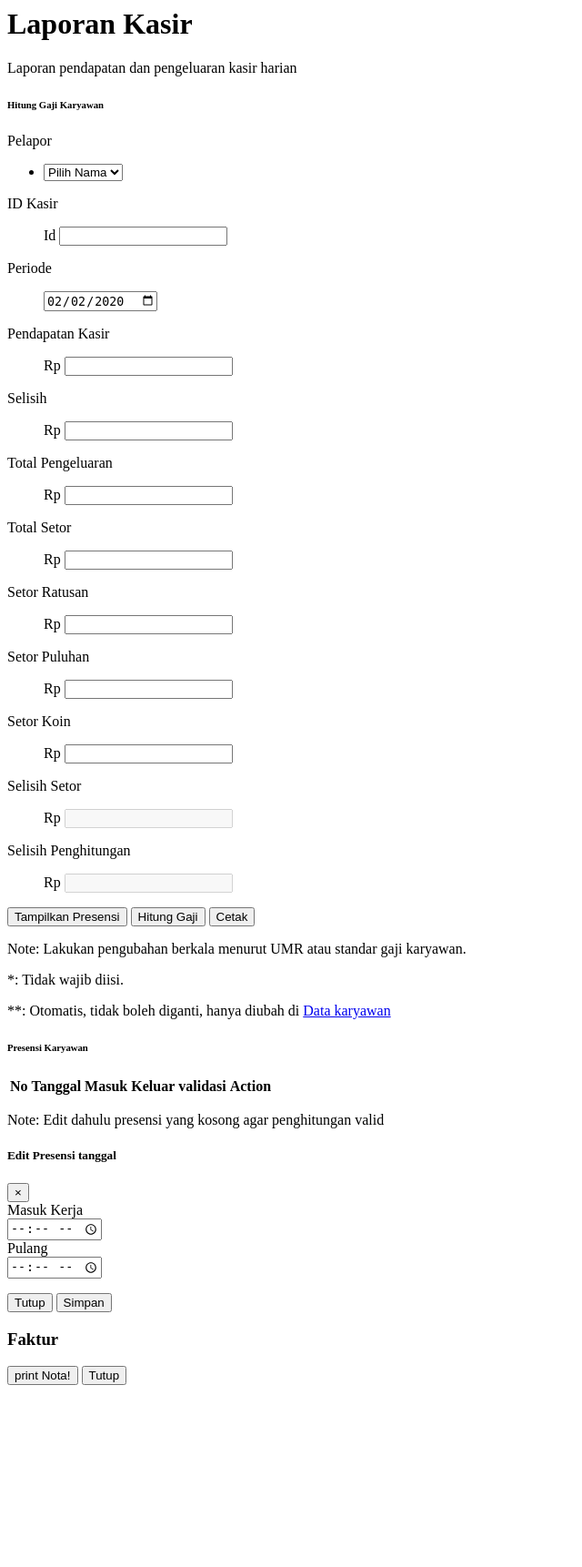
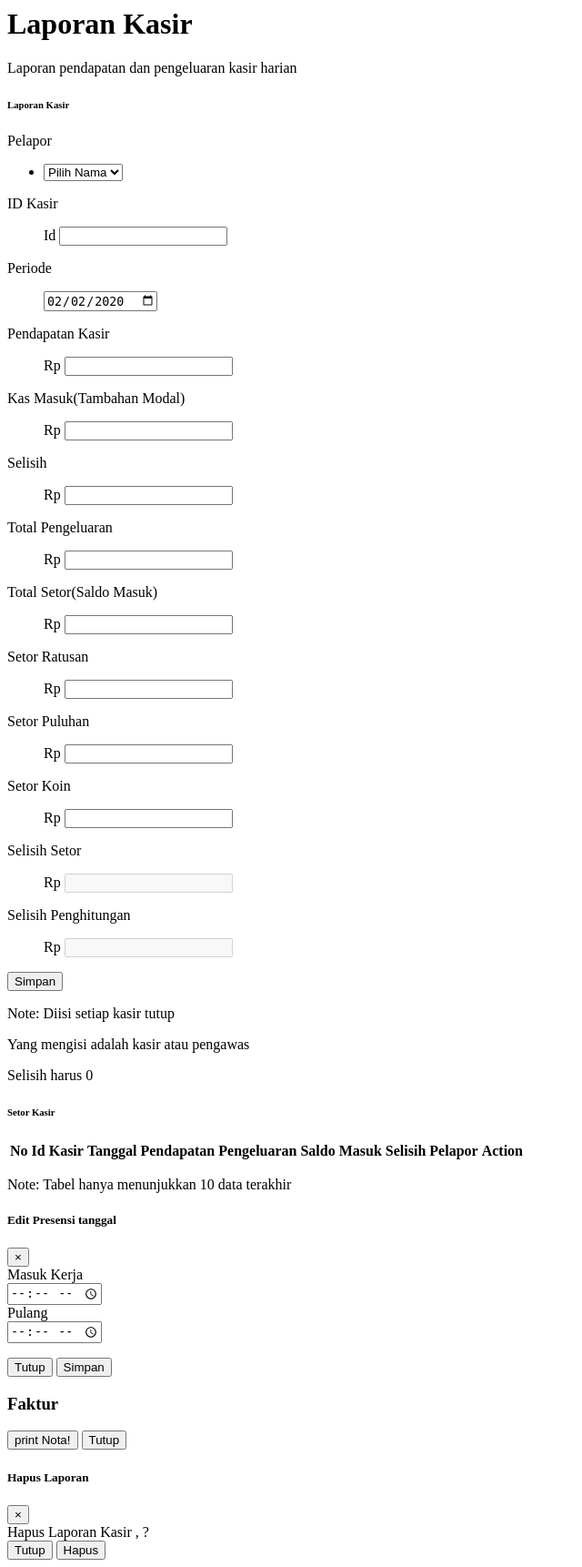
Before and after one commit to suluharwani/laporan, a CodeIgniter app: the page made by application/views/admin/content/kasir.php in a window 1280 px wide. Shown: the whole page at 91% size, without its empty margins (0-640 px from the left). Before the commit the page ends 1522 px from the top, so only its background shows below. Run offline with CodeIgniter, Linux system fonts and the light colour scheme; data that the repository does not hold is empty; some libraries are stand-ins or nearby versions.

Commit message:
laporan kasir

```diff
--- a/application/views/admin/content/kasir.php
+++ b/application/views/admin/content/kasir.php
@@ -6,6 +6,8 @@
 }
 }
 </style>
+<link href="<?=base_url('assets/sb/')?>vendor/datatables/dataTables.bootstrap4.min.css" rel="stylesheet">
+
 <!-- Begin Page Content -->
 <div class="container-fluid">
 
@@ -16,16 +18,16 @@
   <div class="row">
 
     <!-- Grow In Utility -->
-    <div class="col-lg-6">
+    <div class="col-lg-8">
 
       <div class="card position-relative">
         <div class="card-header py-3">
-          <h6 class="m-0 font-weight-bold text-primary">Hitung Gaji Karyawan</h6>
+          <h6 class="m-0 font-weight-bold text-primary">Laporan Kasir</h6>
         </div>
         <div class="card-body">
           <!-- <div class="mb-3">
         </div> -->
-        <nav class="navbar navbar-expand navbar-light bg-light mb-4">
+        <nav class="navbar navbar-expand navbar-light bg-light mb-8">
           <a class="navbar-brand">Pelapor</a>
           <ul class="navbar-nav ml-auto">
             <li class="nav-item dropdown">
@@ -40,22 +42,22 @@
             </li>
           </ul>
         </nav>
-        <nav class="navbar navbar-expand navbar-light bg-light mb-4">
+        <nav class="navbar navbar-expand navbar-light bg-light mb-8">
           <a class="navbar-brand">ID Kasir</a>
           <ul class="navbar-nav ml-auto">
             <div class="flex">
               <span class="currency">Id</span>
-              <input id="id_user_kasir" name="id_user_kasir" type="text" maxlength="15" />
+              <input id="id_user_kasir" name="id_user_kasir" type="text"  style="text-transform:uppercase" maxlength="15" />
             </div>
           </ul>
         </nav>
-        <nav class="navbar navbar-expand navbar-light bg-light mb-4">
+        <nav class="navbar navbar-expand navbar-light bg-light mb-8">
           <a class="navbar-brand">Periode</a>
           <ul class="navbar-nav ml-auto">
             <input type="date" name="tanggal_laporan" id="tanggal_laporan" >
           </ul>
         </nav>
-        <nav class="navbar navbar-expand navbar-light bg-light mb-4">
+        <nav class="navbar navbar-expand navbar-light bg-light mb-8">
           <a class="navbar-brand">Pendapatan Kasir</a>
           <ul class="navbar-nav ml-auto">
             <div class="flex">
@@ -64,7 +66,16 @@
             </div>
           </ul>
         </nav>
-        <nav class="navbar navbar-expand navbar-light bg-light mb-4">
+        <nav class="navbar navbar-expand navbar-light bg-light mb-8">
+          <a class="navbar-brand">Kas Masuk(Tambahan Modal)</a>
+          <ul class="navbar-nav ml-auto">
+            <div class="flex">
+              <span class="currency">Rp</span>
+              <input id="kas_masuk" name="kas_masuk" type="number" maxlength="15" />
+            </div>
+          </ul>
+        </nav>
+        <nav class="navbar navbar-expand navbar-light bg-light mb-8">
           <a class="navbar-brand">Selisih</a>
           <ul class="navbar-nav ml-auto">
             <div class="flex">
@@ -73,25 +84,25 @@
             </div>
           </ul>
         </nav>
-        <nav class="navbar navbar-expand navbar-light bg-light mb-4">
+        <nav class="navbar navbar-expand navbar-light bg-light mb-8">
           <a class="navbar-brand">Total Pengeluaran</a>
           <ul class="navbar-nav ml-auto">
             <div class="flex">
               <span class="currency">Rp</span>
-              <input id="pengeluaran" name="pengeluaran" type="number" maxlength="15" />
+              <input id="total_pengeluaran" name="total_pengeluaran" type="number" maxlength="15" />
             </div>
           </ul>
         </nav>
-        <nav class="navbar navbar-expand navbar-light bg-light mb-4">
-          <a class="navbar-brand">Total Setor</a>
+        <nav class="navbar navbar-expand navbar-light bg-light mb-8">
+          <a class="navbar-brand">Total Setor(Saldo Masuk)</a>
           <ul class="navbar-nav ml-auto">
             <div class="flex">
               <span class="currency">Rp</span>
-              <input id="setor" name="setor" type="number" maxlength="15" />
+              <input id="total_setor" name="total_setor" type="number" maxlength="15" />
             </div>
           </ul>
         </nav>
-        <nav class="navbar navbar-expand navbar-light bg-light mb-4">
+        <nav class="navbar navbar-expand navbar-light bg-light mb-8">
           <a class="navbar-brand">Setor Ratusan</a>
           <ul class="navbar-nav ml-auto">
             <div class="flex">
@@ -100,7 +111,7 @@
             </div>
           </ul>
         </nav>
-        <nav class="navbar navbar-expand navbar-light bg-light mb-4">
+        <nav class="navbar navbar-expand navbar-light bg-light mb-8">
           <a class="navbar-brand">Setor Puluhan</a>
           <ul class="navbar-nav ml-auto">
             <div class="flex">
@@ -109,7 +120,7 @@
             </div>
           </ul>
         </nav>
-        <nav class="navbar navbar-expand navbar-light bg-light mb-4">
+        <nav class="navbar navbar-expand navbar-light bg-light mb-8">
           <a class="navbar-brand">Setor Koin</a>
           <ul class="navbar-nav ml-auto">
             <div class="flex">
@@ -118,7 +129,7 @@
             </div>
           </ul>
         </nav>
-        <nav class="navbar navbar-expand navbar-light bg-light mb-4">
+        <nav class="navbar navbar-expand navbar-light bg-light mb-8">
           <a class="navbar-brand">Selisih Setor</a>
           <ul class="navbar-nav ml-auto">
             <div class="flex">
@@ -127,69 +138,71 @@
             </div>
           </ul>
         </nav>
-        <nav class="navbar navbar-expand navbar-light bg-light mb-4">
+        <nav class="navbar navbar-expand navbar-light bg-light mb-8">
           <a class="navbar-brand">Selisih Penghitungan</a>
           <ul class="navbar-nav ml-auto">
             <div class="flex">
               <span class="currency">Rp</span>
-              <input id="diterima" disabled name="diterima" type="number" maxlength="15" />
+              <input id="selisih_penghitungan" disabled name="selisih_penghitungan" type="number" maxlength="15" />
             </div>
           </ul>
         </nav>
-        <button id="btn_cari_presensi" class="btn btn-info btn-icon-split">
+        <!-- <button id="btn_check_selisih" class="btn btn-info btn-icon-split">
           <span class="icon text-white-50">
             <i class="fas fa-info-circle"></i>
           </span>
-          <span class="text">Tampilkan Presensi</span>
-        </button>
-        <button id="btn_hitung_gaji"   class="btn btn-success btn-icon-split">
+          <span class="text">Check Selisih</span>
+        </button> -->
+        <button id="simpan"   class="btn btn-success btn-icon-split">
           <span class="icon text-white-50">
             <i class="fas fa-check"></i>
           </span>
-          <span class="text">Hitung Gaji</span>
+          <span class="text">Simpan</span>
         </button>
-        <button class="btn btn-primary btn-icon-split">
+        <!-- <button class="btn btn-primary btn-icon-split">
           <span class="icon text-white-50">
             <i class="fas fa-print"></i>
           </span>
           <span class="text" id="cetak_gaji">Cetak</span>
-
-        </button>
+        </button> -->
         <div class="my-2"></div>
-        <p class="mb-0 small">Note: Lakukan pengubahan berkala menurut UMR atau standar gaji karyawan. </p>
-        <p class="mb-0 small">*: Tidak wajib diisi. </p>
-        <p class="mb-0 small">**: Otomatis, tidak boleh diganti, hanya diubah di <a href="<?=base_url('admin/karyawan')?>">Data karyawan</a> </p>
+        <p class="mb-0 small">Note: Diisi setiap kasir tutup </p>
+        <p class="mb-0 small">Yang mengisi adalah kasir atau pengawas </p>
+        <p class="mb-0 small">Selisih harus 0 </p>
       </div>
     </div>
   </div>
   <!-- Fade In Utility -->
-  <div class="col-lg-6">
+  <div class="col-lg-12">
     <div class="card position-relative">
       <div class="card-header py-3">
-        <h6 class="m-0 font-weight-bold text-primary">Presensi Karyawan</h6>
+        <h6 class="m-0 font-weight-bold text-primary">Setor Kasir</h6>
       </div>
       <div class="card-body">
         <div class="mb-3">
           <div class="box-body no-padding">
             <div class="table-responsive" >
-              <table class="table table-bordered table-striped" id="tabel_presensi">
+              <table class="table table-bordered table-striped" id="dataTable">
                 <thead>
                   <tr>
                     <th>No</th>
+                    <th>Id Kasir</th>
                     <th>Tanggal</th>
-                    <th>Masuk</th>
-                    <th>Keluar</th>
-                    <th>validasi</th>
+                    <th>Pendapatan</th>
+                    <th>Pengeluaran</th>
+                    <th>Saldo Masuk</th>
+                    <th>Selisih</th>
+                    <th>Pelapor</th>
                     <th>Action</th>
                   </tr>
                 </thead>
-                <tbody id="show_data_presensi_bulan_ini">
+                <tbody id="show_data_laporan">
                 </tbody>
               </table>
             </div>
             <!-- /.row -->
           </div>
-          <p class="mb-0 small">Note: Edit dahulu presensi yang kosong agar penghitungan valid</p>
+          <p class="mb-0 small">Note: Tabel hanya menunjukkan 10 data terakhir</p>
         </div>
       </div>
     </div>
@@ -245,8 +258,6 @@
       <div class="modal-body">
        <x id="faktur_print">
        </div>
-
-
        <div class="modal-footer">
         <input type="button" class="btn" id="print_nota" onclick="printDiv('printableArea')" value="print Nota!" />
 
@@ -256,6 +267,33 @@
   </div>
 </div>
 </div>
+<!-- modal delete laporan -->
+<div class="modal fade" id="modal_hapus_laporan" tabindex="-1" role="dialog" aria-labelledby="modal_hapus_tunjangan" aria-hidden="true">
+  <div class="modal-dialog" role="document">
+    <div class="modal-content">
+      <div class="modal-header">
+        <h5 class="modal-title" id="modal_hapus_laporan">Hapus Laporan</h5>
+        <button type="button" class="close" data-dismiss="modal" aria-label="Close">
+          <span aria-hidden="true">&times;</span>
+        </button>
+      </div>
+      <div class="modal-body">
+        Hapus Laporan Kasir <span id="id_kasir_hps"></span>, <span id="tanggal_laporan_hps"></span>?
+        <input type="text" name="" id="id_laporan_hps" hidden>
+      </div>
+      <div class="modal-footer">
+        <button type="button" class="btn btn-secondary" data-dismiss="modal">Tutup</button>
+        <button type="button" class="btn btn-danger confirm_hapus_laporan">Hapus</button>
+      </div>
+    </div>
+  </div>
+</div>
+<!-- modal delete laporan -->
+<script src="<?=base_url('assets/sb/')?>vendor/datatables/jquery.dataTables.min.js"></script>
+<script src="<?=base_url('assets/sb/')?>vendor/datatables/dataTables.bootstrap4.min.js"></script>
+
+<!-- Page level custom scripts -->
+<script src="<?=base_url('assets/sb/')?>js/demo/datatables-demo.js"></script>
 <script>
 var date = new Date();
 
@@ -288,124 +326,155 @@ document.getElementById('tanggal_laporan').value = today;
 	}
 </script>
 <script type="text/javascript" charset="utf-8" async defer>
-
-
-$(document).ready(function() {
-  function show_presensi(){
-    var id_karyawan = $('#id_karyawan').val();
-    var tanggal_awal = $('#tanggal_awal').val();
-    var tanggal_akhir = $('#tanggal_akhir').val();
+show_laporan();
+function show_laporan(){
   $.ajax({
-      type : "POST",
-      url  : "<?php echo site_url('admin/get_tanggal_absen')?>",
-      dataType : "JSON",
-      data : {tanggal_awal:tanggal_awal, tanggal_akhir:tanggal_akhir,id_karyawan:id_karyawan},
-      success: function(presensi){
-        $('#show_data_presensi_bulan_ini').val("");
+    type  : 'ajax',
+    url   : "<?php echo base_url('admin/laporan_kasir_list')?>",
+    async : false,
+    dataType : 'json',
+    success : function(data){
       var html = '';
       var i;
-        var validasi_absen = "";
-        var no = 1;
-        for(i=0; i<presensi.length; i++){
-
-          if (presensi[i].selisih_hari == 0 && (presensi[i].selisih_masuk == 0 && presensi[i].selisih_pulang == 0 ) ) {
-            validasi_absen = '<font color="green">Presensi Valid</font>';
-            edit = '';
-          }else if (presensi[i].selisih_masuk == 0 || presensi[i].selisih_pulang == 0 ) {
-            validasi_absen = '<font color="#ffcc00">Peringatan Presensi Belum Valid</font>';
-            edit =   '<a href="javascript:void(0);" class="btn btn-primary btn-sm edit_presensi" tanggal_presensi = "'+presensi[i].tanggal+'" pulang="'+presensi[i].jam_pulang+'" masuk="'+presensi[i].jam_masuk+'" presensi_id="'+presensi[i].id_presensi+'" >Edit</a>';
-          }
-          else{
-            validasi_absen = '<font color="red">Presensi Tidak Valid</font>';
-          }
+      for(i=0; i<data.length; i++){
+        no = i+1;
+        // if (data[i].status == 1) {
+        //   status_kerja = '<font color="green">Aktif<font/>';
+        // }else if (data[i].status == 2) {
+        //   status_kerja = '<font color="yellow">Cuti<font/>';
+        // }else if (data[i].status == 3) {
+        //   status_kerja = '<font color="red">Resign<font/>';
+        // }else{
+        //   status_kerja = '<font color="blue">Belum Ada<font/>';
+        // }
         html += '<tr>'+
         '<td>'+ no++ +'</td>'+
-          '<td>'+presensi[i].tanggal+'</td>'+
-          '<td>'+presensi[i].jam_masuk+'</td>'+
-          '<td>'+presensi[i].jam_pulang+'</td>'+
-          '<td>'+validasi_absen+'</td>'+
+        '<td>'+data[i].id_user_kasir+'</td>'+
+        '<td>'+date_ind(data[i].tanggal_laporan)+'</td>'+
+        '<td>'+convertToRupiah(data[i].pendapatan_kasir)+'</td>'+
+        '<td>'+convertToRupiah(data[i].total_pengeluaran)+'</td>'+
+        '<td>'+convertToRupiah(data[i].total_setor)+'</td>'+
+        '<td>'+convertToRupiah(data[i].selisih)+'</td>'+
+        '<td>'+data[i].pelapor+'</td>'+
         '<td style="text-align:center;">'+
-          edit
-          +
+        '<a href="javascript:void(0);" class="btn btn-danger btn-sm hapus_laporan" tanggal_laporan="'+data[i].tanggal_laporan+'"  id_laporan="'+data[i].id+'" id_kasir="'+data[i].id_user_kasir+'">Hapus Data</a>'+
         '</td>'+
         '</tr>';
       }
-        lap = html;
-        $('#show_data_presensi_bulan_ini').html(lap);
+      $('#show_data_laporan').html(html);
     }
   });
 }
-  $('#btn_cari_presensi').on('click',function(){
-    show_presensi()
+$('#show_data_laporan').on('click','.hapus_laporan',function(){
+  var id = $(this).attr('id_laporan');
+  var id_kasir = $(this).attr('id_kasir');
+  var tanggal_laporan = $(this).attr('tanggal_laporan');
+
+  // $('#id_karyawan').val(id);
+  $('#id_laporan_hps').val(id);
+  $('#id_kasir_hps').html(id_kasir);
+  $('#tanggal_laporan_hps').html(date_ind(tanggal_laporan));
+  $('#modal_hapus_laporan').modal('show');
 });
-  $('#btn_hitung_gaji').on('click',function(){
-    var id_karyawan = $('#id_karyawan').val();
-    var tanggal_awal = $('#tanggal_awal').val();
-    var tanggal_akhir = $('#tanggal_akhir').val();
-    var bonus = $('#bonus').val();
-    var pengurangan_bon = $('#pengurangan_bon').val();
-    var denda = $('#denda').val();
+$('.confirm_hapus_laporan').on('click',function(){
+  var id = $('#id_laporan_hps').val();
   $.ajax({
     type : "POST",
-      url  : "<?php echo site_url('admin/hitung_gaji')?>",
+    url  : "<?php echo site_url('admin/hapus_laporan_kasir')?>",
     dataType : "JSON",
-      data : {tanggal_awal:tanggal_awal, tanggal_akhir:tanggal_akhir,id_karyawan:id_karyawan},
-      success: function(gaji){
-        // var obj = JSON.parse(gaji);
-        if (bonus=="") {
-          bns = 0;
-        }else {
-          bns = parseInt(bonus);
-        }
-        $('#gaji_pokok').val(gaji['gaji_pokok']);
-        $('#tunjangan').val(gaji['tunjangan']);
-        $('#sisa_bon').val(gaji['sisa_bon']);
-        $('#diterima').val(gaji['total']-pengurangan_bon-denda+bns);
-      }
-    });
-  });
-
-
-  $('#simpan_presensi_karyawan').on('click',function(){
-    var id = $('#presensi_id').val();
-    var masuk_kerja = $('#masuk_kerja').val();
-    var pulang_kerja = $('#pulang_kerja').val();
-    var tanggal_presensi = $('#tanggal_presensi_karyawan').val();
-
-    $.ajax({
-      type : "POST",
-      url  : "<?php echo site_url('admin/update_presensi_karyawan')?>",
-      dataType : "JSON",
-      data : {masuk_kerja:masuk_kerja,pulang_kerja:pulang_kerja,id:id,tanggal_presensi:tanggal_presensi},
+    data : {id:id},
     success: function(data){
-        swal ( "Sukses" ,  "Data Berhasil Diupdate!" ,  "success", {
+      $('#modal_hapus_laporan').modal('hide');
+      show_laporan();
+      swal ( "Sukses" ,  "Laporan Berhasil Dihapus!" ,  "success", {
         buttons: false,
         timer: 1000,
       } );
-        $('#modal_edit_presensi').modal('hide');
-        show_presensi();
-      }
+    },
+    error: (function(data) {
+     show_product();
+       swal ( "Gagal" ,  "Laporan Gagal Dihapus!" ,  "error",  {
+         buttons: false,
+         timer: 1000,
+       } );
+     })
   });
   return false;
 });
+$('#pendapatan_kasir,#selisih,#total_pengeluaran,#total_setor,#setor_ratusan,#setor_puluhan,#setor_koin,#kas_masuk').on('keydown click change keyup paste blur load keyup',function(){
+  var pendapatan_kasir = $('#pendapatan_kasir').val() || 0 ;
+  var selisih = $('#selisih').val() || 0 ;
+  var kas_masuk = $('#kas_masuk').val() || 0 ;
+  var total_pengeluaran = $('#total_pengeluaran').val() || 0 ;
+  var total_setor = $('#total_setor').val() || 0 ;
+  var setor_ratusan = $('#setor_ratusan').val() || 0 ;
+  var setor_puluhan = $('#setor_puluhan').val() || 0 ;
+  var setor_koin = $('#setor_koin').val() || 0 ;
+  var selisih_penghitungan = parseInt(pendapatan_kasir)+parseInt(kas_masuk)-total_pengeluaran-total_setor;
+  var selisih_setor = total_setor-setor_ratusan-setor_puluhan-setor_koin;
+  $('[name="selisih_setor"]').val(selisih_setor);
+  $('[name="selisih_penghitungan"]').val(selisih_penghitungan);
+});
 
+  $('#simpan').on('click',function(){
+    var pendapatan_kasir = $('#pendapatan_kasir').val() || 0 ;
+    var selisih = $('#selisih').val() || 0 ;
+    var kas_masuk = $('#kas_masuk').val() || 0 ;
+    var total_pengeluaran = $('#total_pengeluaran').val() || 0 ;
+    var total_setor = $('#total_setor').val() || 0 ;
+    var setor_ratusan = $('#setor_ratusan').val() || 0 ;
+    var setor_puluhan = $('#setor_puluhan').val() || 0 ;
+    var setor_koin = $('#setor_koin').val() || 0 ;
+    var id_karyawan = $('#id_karyawan').val() || 0 ;
+    var id_user_kasir = $('#id_user_kasir').val() || 0 ;
+    var tanggal_laporan = $('#tanggal_laporan').val() ;
+    $.ajax({
+      type : "POST",
+      url  : "<?php echo site_url('admin/tambah_laporan_kasir')?>",
+      dataType : "JSON",
+      data : {tanggal_laporan:tanggal_laporan,id_user_kasir:id_user_kasir,id_karyawan:id_karyawan,pendapatan_kasir:pendapatan_kasir,selisih:selisih,kas_masuk:kas_masuk,total_pengeluaran:total_pengeluaran,total_setor:total_setor,setor_ratusan:setor_ratusan,setor_puluhan:setor_puluhan,setor_koin:setor_koin},
+      success: function(data){
+        swal ( "Sukses" ,  "Laporan Berhasil Ditambahkan!" ,  "success", {
+          buttons: false,
+          timer: 1000,
         } );
+        $('#pendapatan_kasir').val('');
+        $('#selisih').val('');
+        $('#kas_masuk').val('');
+        $('#total_pengeluaran').val('');
+        $('#total_setor').val('');
+        $('#setor_ratusan').val('');
+        $('#setor_puluhan').val('');
+        $('#setor_koin').val('');
+        $('#id_karyawan').val('');
+        $('#id_user_kasir').val('');
+        v$('#tanggal_laporan').val('');
+        // show_presensi();
+      },
+      error: (function(data) {
+       show_product();
+         swal ( "Gagal" ,  "Data Gagal Ditambahkan!" ,  "error",  {
+           buttons: false,
+           timer: 1000,
+         } );
+       })
+    });
+    return false;
+  });
+function date_ind(date_conv){
+  var months = ['Januari', 'Februari', 'Maret', 'April', 'Mei', 'Juni', 'Juli', 'Agustus', 'September', 'Oktober', 'November', 'Desember'];
+  var myDays = ['Minggu', 'Senin', 'Selasa', 'Rabu', 'Kamis', 'Jum&#39;at', 'Sabtu'];
+  var date = new Date(date_conv);
+  var day = date.getDate();
+  var month = date.getMonth();
+  var thisDay = date.getDay(),
+      thisDay = myDays[thisDay];
+  var yy = date.getYear();
+  var year = (yy < 1000) ? yy + 1900 : yy;
+  var hasil = thisDay + ', ' + day + ' ' + months[month] + ' ' + year;
+return hasil;
+}
 
-
-
-
-$('#show_data_presensi_bulan_ini').on('click','.edit_presensi',function(){
-  var id = $(this).attr('presensi_id');
-  var masuk = $(this).attr('masuk');
-  var pulang = $(this).attr('pulang');
-  var tanggal_presensi = $(this).attr('tanggal_presensi');
-  $('#tanggal_presensi_karyawan1').html(tanggal_presensi);
-  $('#tanggal_presensi_karyawan').val(tanggal_presensi);
-  $('#masuk_kerja').val(masuk);
-  $('#pulang_kerja').val(pulang);
-  $('#presensi_id').val(id);
-  $('#modal_edit_presensi').modal('show');
-});
 function datediff(first, second) {
   return Math.round((second-first)/(1000*60*60*24));
 }
```
Also changed, not shown: application/controllers/Admin.php (+47 -2 lines), application/models/Mdl_laporan.php (added, +15 -0 lines). Lines whose indentation alone changed are shown as unchanged.
